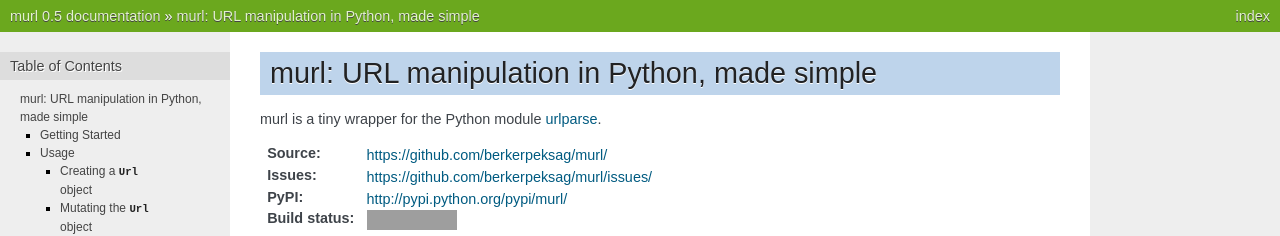
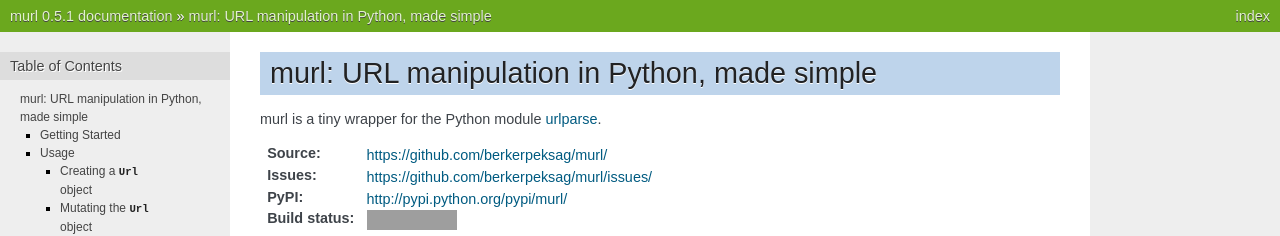
Before and after one commit to berkerpeksag/murl, a Sphinx documentation site: the page built from docs/index.rst, in a window 1280 px wide and 900 px high. Shown: the top 236 px of the window. Built offline with Sphinx 7.4.7, drawn with Linux system fonts in a browser that asks for light colours; some of the changed text lies outside the part shown; grey boxes are pictures that could not be loaded.

Commit message:
Update version info in docs.

```diff
--- a/docs/conf.py
+++ b/docs/conf.py
@@ -28,7 +28,7 @@
 # built documents.
 #
 # The short X.Y version.
-version = '0.5'
+version = '0.5.1'
 # The full version, including alpha/beta/rc tags.
 release = version
 
```
